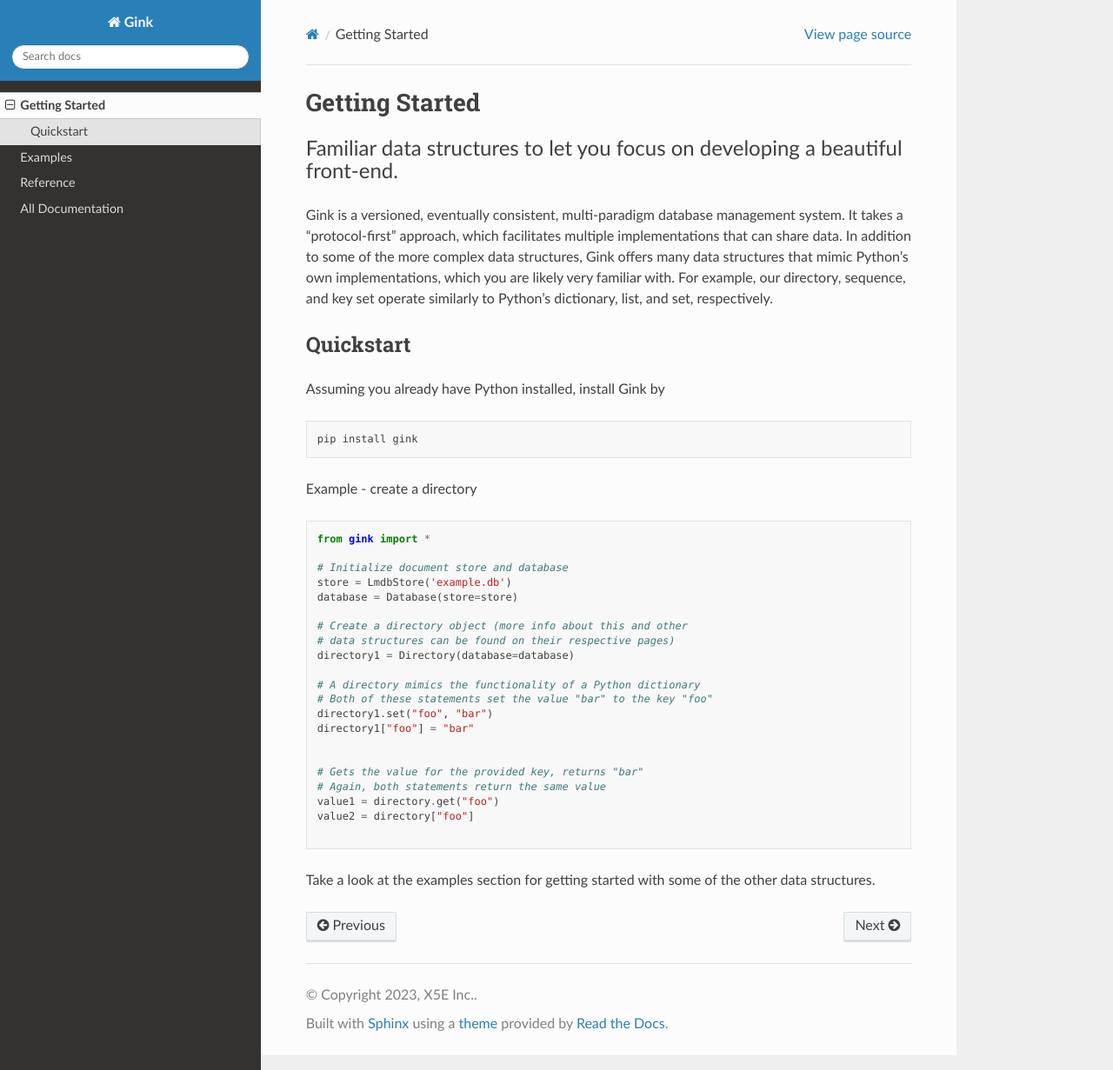
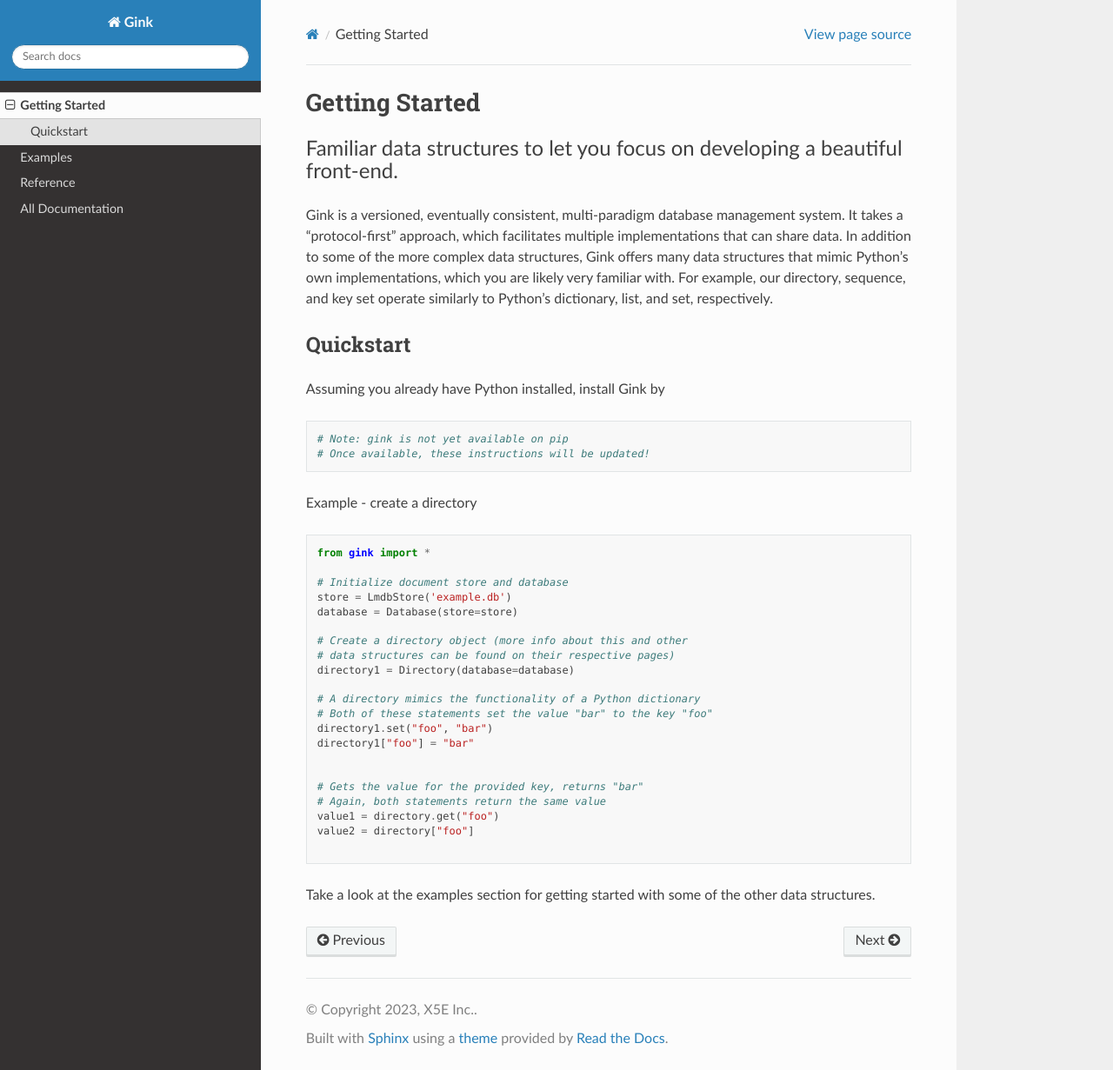
Before and after one commit to x5e/gink, a Sphinx documentation site: the page built from python/docs/getting_started.md, in a window 1280 px wide and 1231 px high. Shown: the whole window at 87% size. Built offline with Sphinx 7.4.7 and the Read the Docs theme 2.0.0, drawn with Linux system fonts in a browser that asks for light colours.

Commit message:
removed pip install placeholder

````diff
--- a/python/docs/getting_started.md
+++ b/python/docs/getting_started.md
@@ -8,7 +8,8 @@ Gink is a versioned, eventually consistent, multi-paradigm database management s
 
 Assuming you already have Python installed, install Gink by
 ```
-pip install gink
+# Note: gink is not yet available on pip
+# Once available, these instructions will be updated!
 ```
 
 Example - create a directory
````
